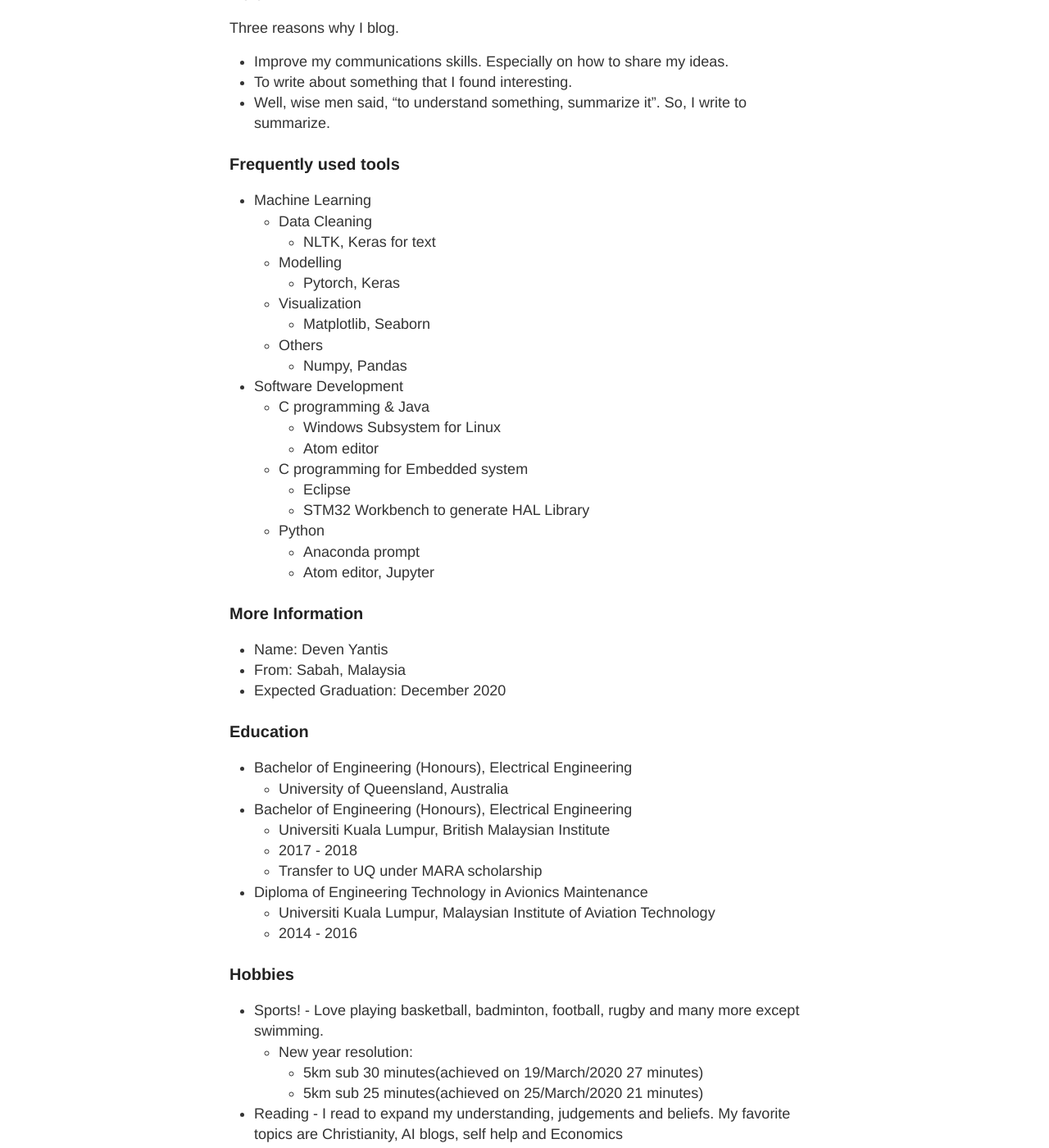
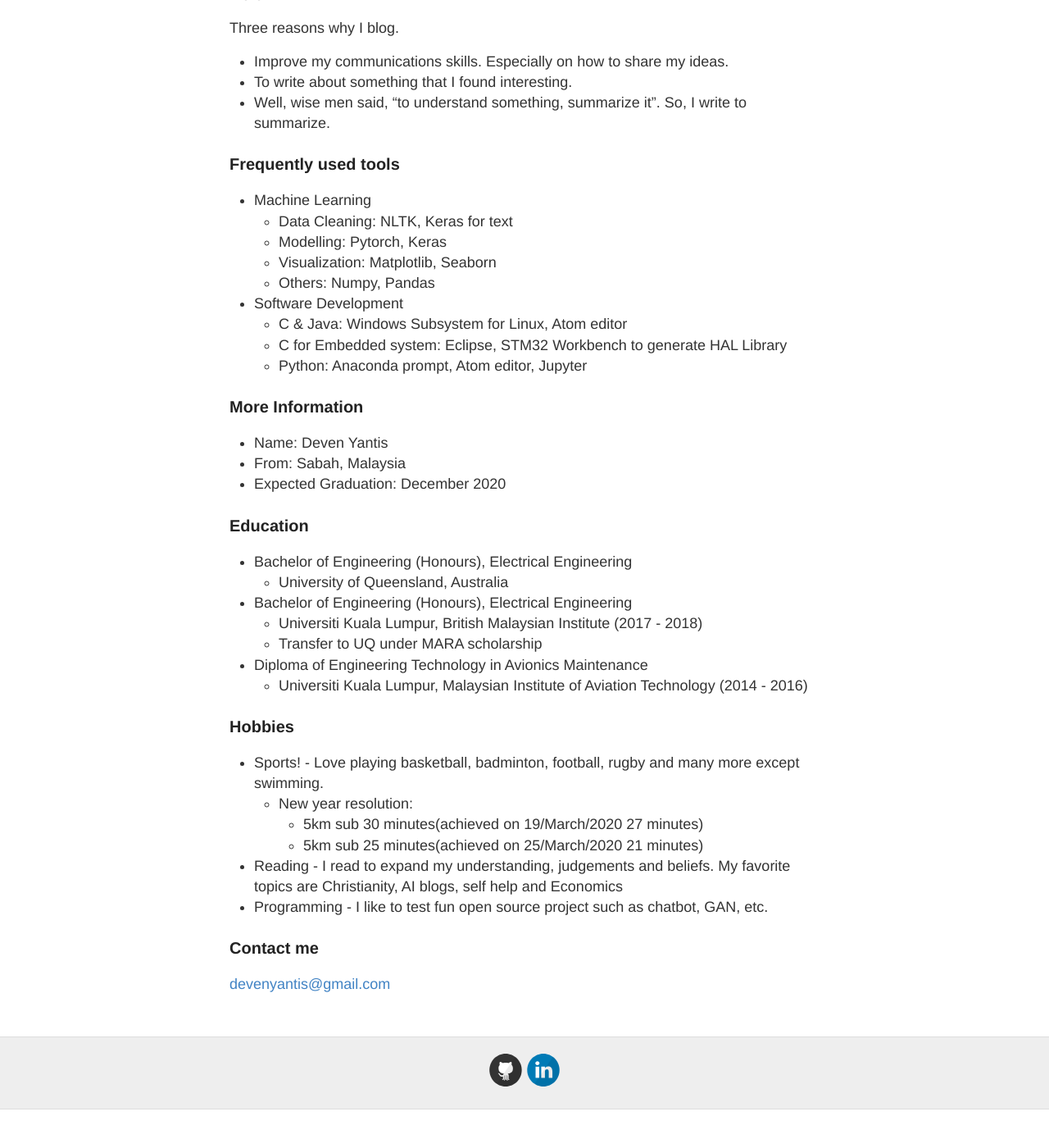
Before and after one commit to devennn/devennn.github.io, a Jekyll site: the page built from about.md, in a window 1280 px wide and 1400 px high, scrolled down 270 px. Shown: the whole window at 82% size. Built offline with Jekyll 4.4.1, drawn with Linux system fonts in a browser that asks for light colours; after the commit the page ends 1623 px from its top, so only the background shows below that.

Commit message:
Update about.md

```diff
--- a/about.md
+++ b/about.md
@@ -13,24 +13,14 @@ Three reasons why I blog.
 
 ### Frequently used tools
 - Machine Learning
-  - Data Cleaning
-    - NLTK, Keras for text
-  - Modelling
-    - Pytorch, Keras
-  - Visualization
-    - Matplotlib, Seaborn
-  - Others
-    - Numpy, Pandas
+  - Data Cleaning: NLTK, Keras for text
+  - Modelling: Pytorch, Keras
+  - Visualization: Matplotlib, Seaborn
+  - Others: Numpy, Pandas
 - Software Development
-  - C programming & Java
-    - Windows Subsystem for Linux
-    - Atom editor
-  - C programming for Embedded system
-    - Eclipse
-    - STM32 Workbench to generate HAL Library
-  - Python
-    - Anaconda prompt
-    - Atom editor, Jupyter
+  - C & Java: Windows Subsystem for Linux, Atom editor
+  - C for Embedded system: Eclipse, STM32 Workbench to generate HAL Library
+  - Python: Anaconda prompt, Atom editor, Jupyter
 
 ### More Information
 
@@ -42,12 +32,10 @@ Three reasons why I blog.
 - Bachelor of Engineering (Honours), Electrical Engineering
   - University of Queensland, Australia
 - Bachelor of Engineering (Honours), Electrical Engineering
-  - Universiti Kuala Lumpur, British Malaysian Institute
-  - 2017 - 2018
+  - Universiti Kuala Lumpur, British Malaysian Institute (2017 - 2018)
   - Transfer to UQ under MARA scholarship
 - Diploma of Engineering Technology in Avionics Maintenance
-  - Universiti Kuala Lumpur, Malaysian Institute of Aviation Technology
-  - 2014 - 2016
+  - Universiti Kuala Lumpur, Malaysian Institute of Aviation Technology (2014 - 2016)
 
 ### Hobbies
 - Sports! -  Love playing basketball, badminton, football, rugby and many more except swimming.
```
